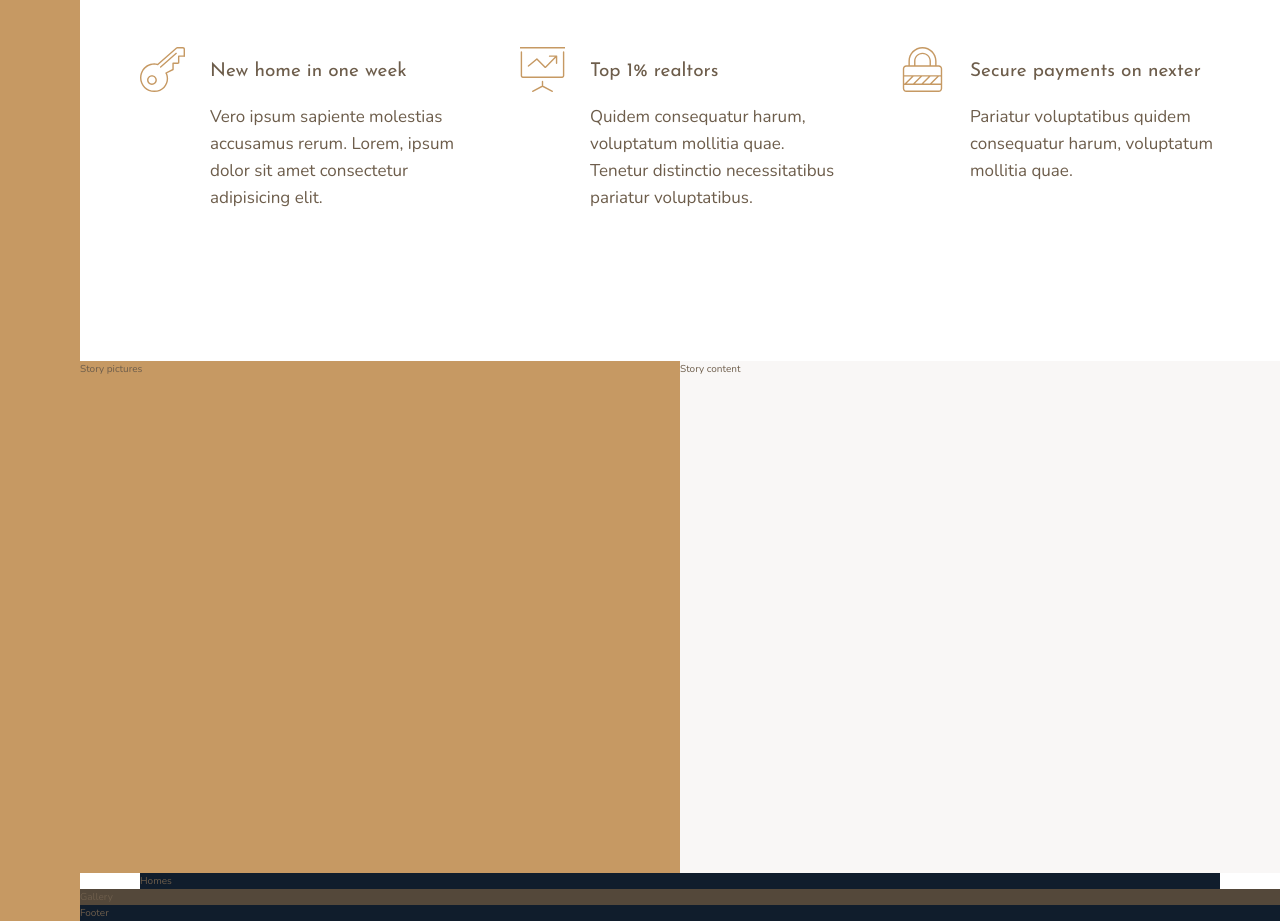
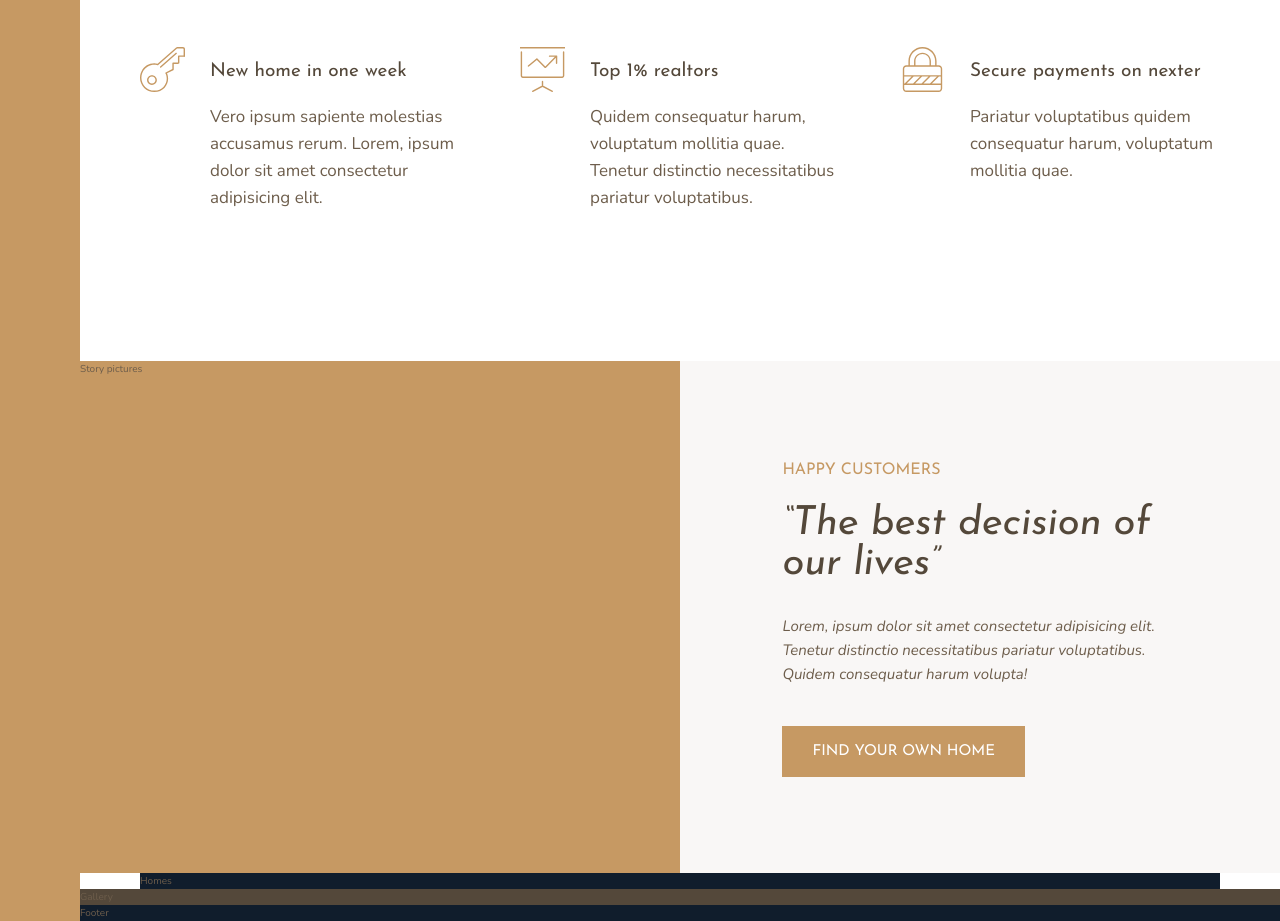
Before and after one commit to mikec-git/Nexter, a website: page index.html in a window 1280 px wide. Shown: the part 947-1868 px from the top of the page. Drawn offline with nearby package versions, Linux system fonts and the light colour scheme.

Commit message:
Styled story content section

```diff
--- a/index.html
+++ b/index.html
@@ -28,42 +28,42 @@
                 <svg class="feature__icon">
                     <use xlink:href="./img/sprite.svg#icon-global"></use>
                 </svg>
-                <h4 class="heading-4">World's best luxury homes</h4>
+                <h4 class="heading-4 heading-4--dark">World's best luxury homes</h4>
                 <p class="feature__text">Lorem, ipsum dolor sit amet consectetur adipisicing elit. Tenetur distinctio necessitatibus pariatur voluptatibus.</p>
             </div>
             <div class="feature">
                 <svg class="feature__icon">
                     <use xlink:href="./img/sprite.svg#icon-trophy"></use>
                 </svg>
-                <h4 class="heading-4">Only the best properties</h4>
+                <h4 class="heading-4 heading-4--dark">Only the best properties</h4>
                 <p class="feature__text">Voluptatum mollitia quae. Vero ipsum sapiente molestias accusamus rerum sed a eligendi aut quia.</p>
             </div>
             <div class="feature">
                 <svg class="feature__icon">
                     <use xlink:href="./img/sprite.svg#icon-map-pin"></use>
                 </svg>
-                <h4 class="heading-4">All homes in top locations</h4>
+                <h4 class="heading-4 heading-4--dark">All homes in top locations</h4>
                 <p class="feature__text">Tenetur distinctio necessitatibus pariatur voluptatibus quidem consequatur harum.</p>
             </div>
             <div class="feature">
                 <svg class="feature__icon">
                     <use xlink:href="./img/sprite.svg#icon-key"></use>
                 </svg>
-                <h4 class="heading-4">New home in one week</h4>
+                <h4 class="heading-4 heading-4--dark">New home in one week</h4>
                 <p class="feature__text">Vero ipsum sapiente molestias accusamus rerum. Lorem, ipsum dolor sit amet consectetur adipisicing elit.</p>
             </div>
             <div class="feature">
                 <svg class="feature__icon">
                     <use xlink:href="./img/sprite.svg#icon-presentation"></use>
                 </svg>
-                <h4 class="heading-4">Top 1% realtors</h4>
+                <h4 class="heading-4 heading-4--dark">Top 1% realtors</h4>
                 <p class="feature__text">Quidem consequatur harum, voluptatum mollitia quae. Tenetur distinctio necessitatibus pariatur voluptatibus.</p>
             </div>
             <div class="feature">
                 <svg class="feature__icon">
                     <use xlink:href="./img/sprite.svg#icon-lock"></use>
                 </svg>
-                <h4 class="heading-4">Secure payments on nexter</h4>
+                <h4 class="heading-4 heading-4--dark">Secure payments on nexter</h4>
                 <p class="feature__text">Pariatur voluptatibus quidem consequatur harum, voluptatum mollitia quae.
                 </p>
             </div>
@@ -74,7 +74,12 @@
         </div>
 
         <div class="story__content">
-            Story content
+            <h3 class="heading-3 mb-sm">Happy Customers</h3>
+            <h2 class="heading-2 heading-2--dark mb-md">&ldquo;The best decision of our lives&rdquo;</h2>
+            <p class="story__text">
+                Lorem, ipsum dolor sit amet consectetur adipisicing elit. Tenetur distinctio necessitatibus pariatur voluptatibus. Quidem consequatur harum volupta!
+            </p>
+            <button class="btn">Find your own home</button>
         </div>
 
         <section class="homes">
--- a/sass/_story.scss
+++ b/sass/_story.scss
@@ -9,5 +9,21 @@
     &__content {
         background-color: $color-grey-light-1;
         grid-column: col-start 5 / full-end;
+        padding: 6rem 8vw;
+
+        // display: flex;
+        // flex-direction: column;
+        // justify-content: center;
+        // align-items: flex-start;
+
+        display: grid;
+        align-content: center;
+        justify-items: start;
+    }
+
+    &__text {
+        font-size: 1.5rem;
+        font-style: italic;
+        margin-bottom: 4rem;
     }
 }
--- a/sass/_typography.scss
+++ b/sass/_typography.scss
@@ -9,21 +9,48 @@
 
 .heading-2 {
     @extend %heading;
+    font-size: 4rem;
+    font-style: italic;
+    line-height: 1;
+
+    &--light { color: $color-grey-light-1; }
+    &--dark { color: $color-grey-dark-1; }
 }
 
 .heading-3 {
     @extend %heading;
+    font-size: 1.6rem;
+    color: $color-primary;
+    text-transform: uppercase;
 }
 
 .heading-4 {
     @extend %heading;
     font-size: 1.9rem;
 
-    &--light {
-        color: $color-grey-light-1;
-    }
+    &--light { color: $color-grey-light-1; }
+    &--dark { color: $color-grey-dark-1; }
+}
 
-    &--dark {
-        color: $color-grey-dark-1;
+.btn {
+    background-color: $color-primary;
+    color: #fff;
+    border: none;
+    border-radius: 0;
+    font-family: $font-display;
+    font-size: 1.5rem;
+    text-transform: uppercase;
+    padding: 1.8rem 3rem;
+    cursor: pointer;
+    transition: all 200ms;
+
+    &:hover {
+        background-color: $color-primary-dark;
     }
 }
+
+// UTILITY CLASSES
+.mb-sm { margin-bottom: 2rem; }
+.mb-md { margin-bottom: 3rem; }
+.mb-lg { margin-bottom: 4rem; }
+.mb-hg { margin-bottom: 8rem; }
```
Also changed, not shown: css/style.css.
